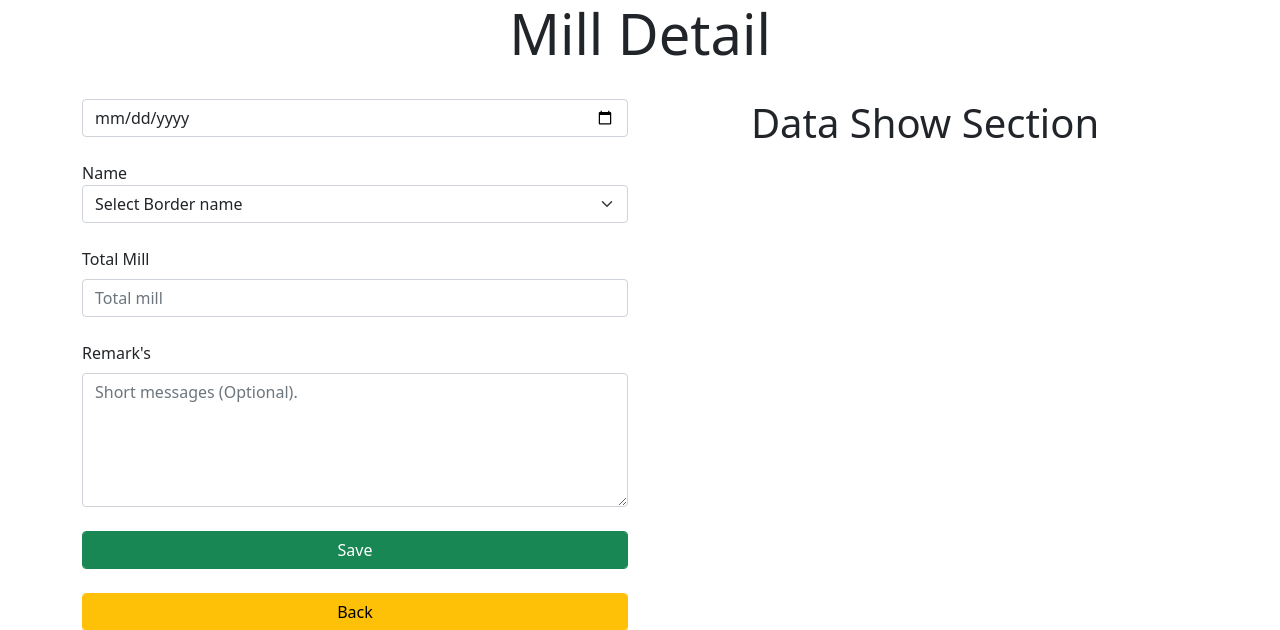
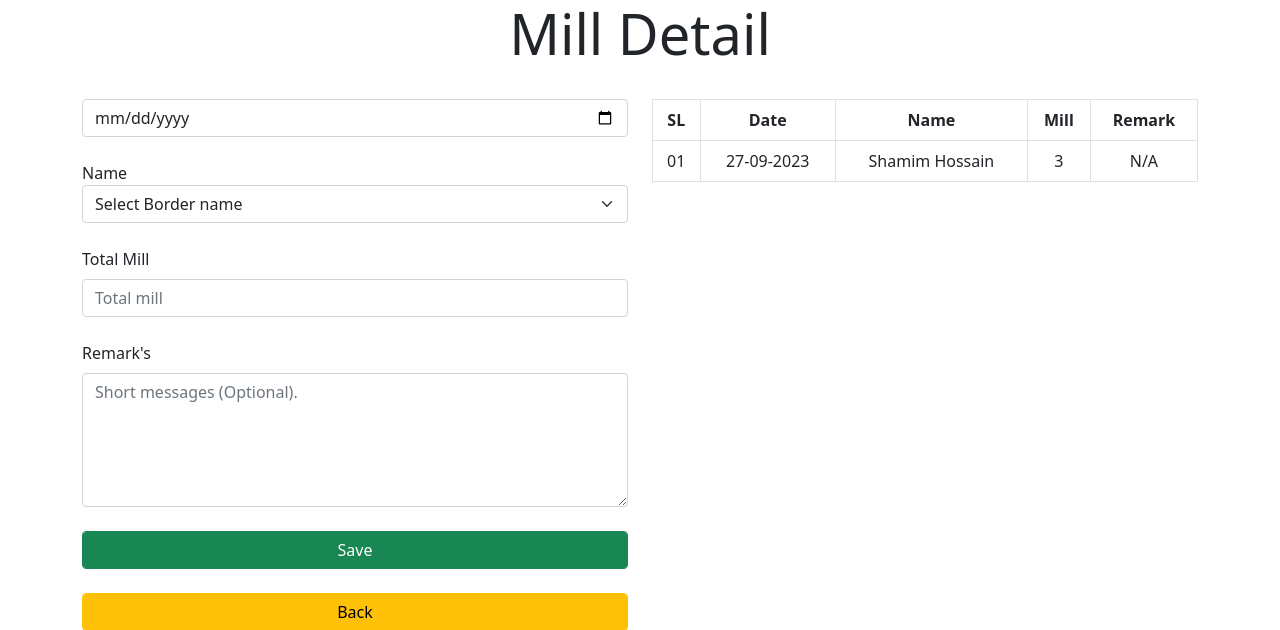
Before and after one commit to samim5274/php_test_Working, a PHP site: page /milDetail.php in a window 1280 px wide. Shown: the top 630 px of the page. Run offline with PHP 8.4, Linux system fonts and the light colour scheme; data comes from the database, SQL or seed files in the repository; both versions use the stored data as it was after the commit.

Commit message:
update after mil input

```diff
--- a/dmtdb/milDetail.php
+++ b/dmtdb/milDetail.php
@@ -46,7 +46,7 @@
                 </div><br>
                 <div class="form-group">
                     <label for="mil"  class="form-label">Total Mill</label>
-                    <input type="float" required class="form-control" placeholder="Total mill" >
+                    <input type="float" name="txtMil" required class="form-control" placeholder="Total mill" >
                 </div><br>
                 <div class="form-group">
                 <label for="remark" class="form-label">Remark's</label>
@@ -54,11 +54,30 @@
                 </div>
                 <div class="form-group">
                     <input type="submit" class="btn btn-success form-control mt-4" value="Save">
-                    <a href="index.php"><input class="btn btn-warning form-control mt-4" value="Back"></a>
+                    <a href="index.php"><input class="btn btn-warning form-control mt-4" name="btnSave" value="Back"></a>
                 </div>
                 </form>
             </div>
-            <div class="col-md-6 text-center"><h1>Data Show Section</h1></div>
+            <div class="col-md-6 text-center ">
+                <table class="table table-bordered text-center">
+                    <thead>
+                        <th>SL</th>
+                        <th>Date</th>
+                        <th>Name</th>
+                        <th>Mill</th>
+                        <th>Remark</th>
+                    </thead>
+                    <tbody>
+                        <tr>
+                            <td>01</td>
+                            <td>27-09-2023</td>
+                            <td>Shamim Hossain</td>
+                            <td>3</td>
+                            <td>N/A</td>
+                        </tr>
+                    </tbody>
+                </table>
+            </div>
         </div>
     </div>
 </section>
```
Also changed, not shown: dmtdb/dmtdb.sql (+42 -3 lines), dmtdb/milDetailBack.php (added, +25 -0 lines).
